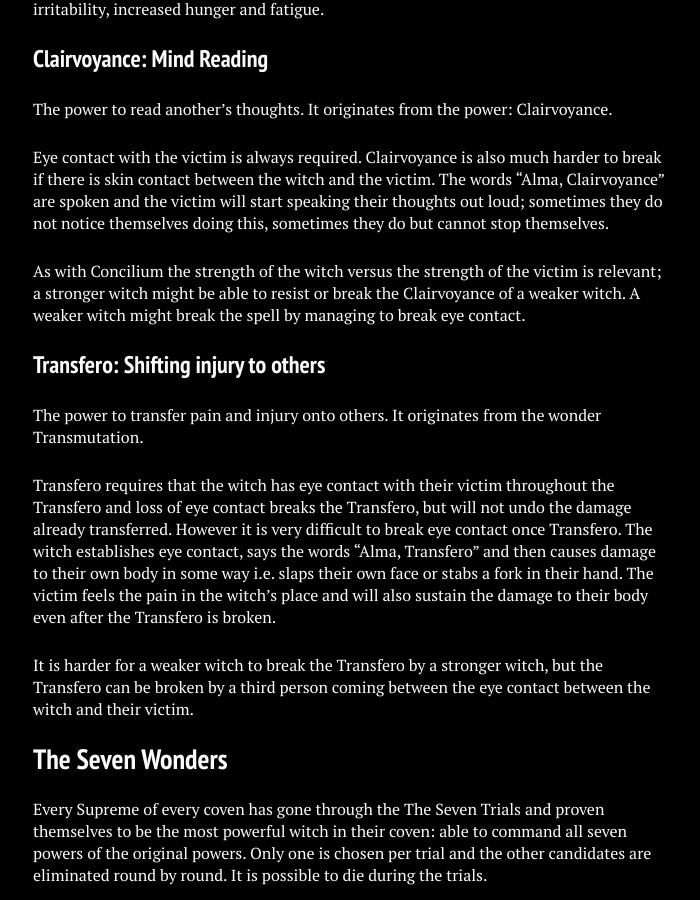
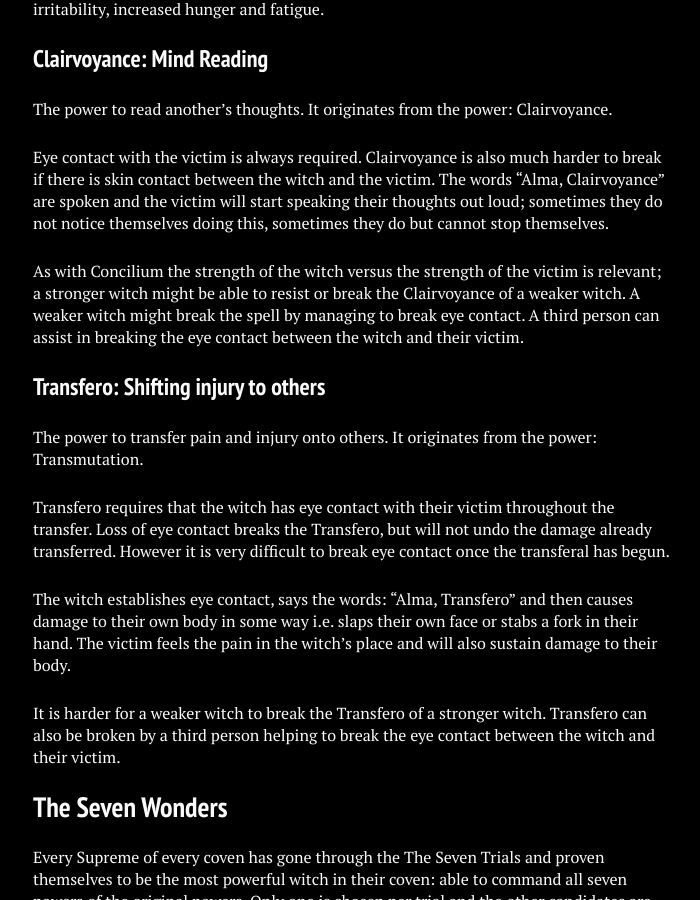
Before and after one commit to stanislavb/en.coven.nu, a Jekyll site: the page built from fictional/index.md, in a window 1280 px wide and 900 px high, scrolled down 3585 px. Shown: the whole window, without its empty margins (287-987 px from the left). Built offline with Jekyll 4.4.1, drawn with Linux system fonts in a browser that asks for light colours; nearby versions of some CDN libraries.

Commit message:
Update index.md

```diff
--- a/fictional/index.md
+++ b/fictional/index.md
@@ -90,15 +90,17 @@ The power to read another's thoughts. It originates from the power: Clairvoyance
 
 Eye contact with the victim is always required. Clairvoyance is also much harder to break if there is skin contact between the witch and the victim. The words “Alma, Clairvoyance” are spoken and the victim will start speaking their thoughts out loud; sometimes they do not notice themselves doing this, sometimes they do but cannot stop themselves.
 
-As with Concilium the strength of the witch versus the strength of the victim is relevant; a stronger witch might be able to resist or break the Clairvoyance of a weaker witch. A weaker witch might break the spell by managing to break eye contact.
+As with Concilium the strength of the witch versus the strength of the victim is relevant; a stronger witch might be able to resist or break the Clairvoyance of a weaker witch. A weaker witch might break the spell by managing to break eye contact.  A third person can assist in breaking the eye contact between the witch and their victim.
 
 ### Transfero: Shifting injury to others
 
-The power to transfer pain and injury onto others. It originates from the wonder Transmutation.
+The power to transfer pain and injury onto others. It originates from the power: Transmutation.
 
-Transfero requires that the witch has eye contact with their victim throughout the Transfero and loss of eye contact breaks the Transfero, but will not undo the damage already transferred. However it is very difficult to break eye contact once Transfero. The witch establishes eye contact, says the words "Alma, Transfero" and then causes damage to their own body in some way i.e. slaps their own face or stabs a fork in their hand. The victim feels the pain in the witch's place and will also sustain the damage to their body even after the Transfero is broken.
+Transfero requires that the witch has eye contact with their victim throughout the transfer. Loss of eye contact breaks the Transfero, but will not undo the damage already transferred. However it is very difficult to break eye contact once the transferal has begun.
 
-It is harder for a weaker witch to break the Transfero by a stronger witch, but the Transfero can be broken by a third person coming between the eye contact between the witch and their victim.
+The witch establishes eye contact, says the words: “Alma, Transfero” and then causes damage to their own body in some way i.e. slaps their own face or stabs a fork in their hand. The victim feels the pain in the witch’s place and will also sustain damage to their body.
+
+It is harder for a weaker witch to break the Transfero of a stronger witch. Transfero can also be broken by a third person helping to break the eye contact between the witch and their victim.
 
 ## The Seven Wonders
 
```
